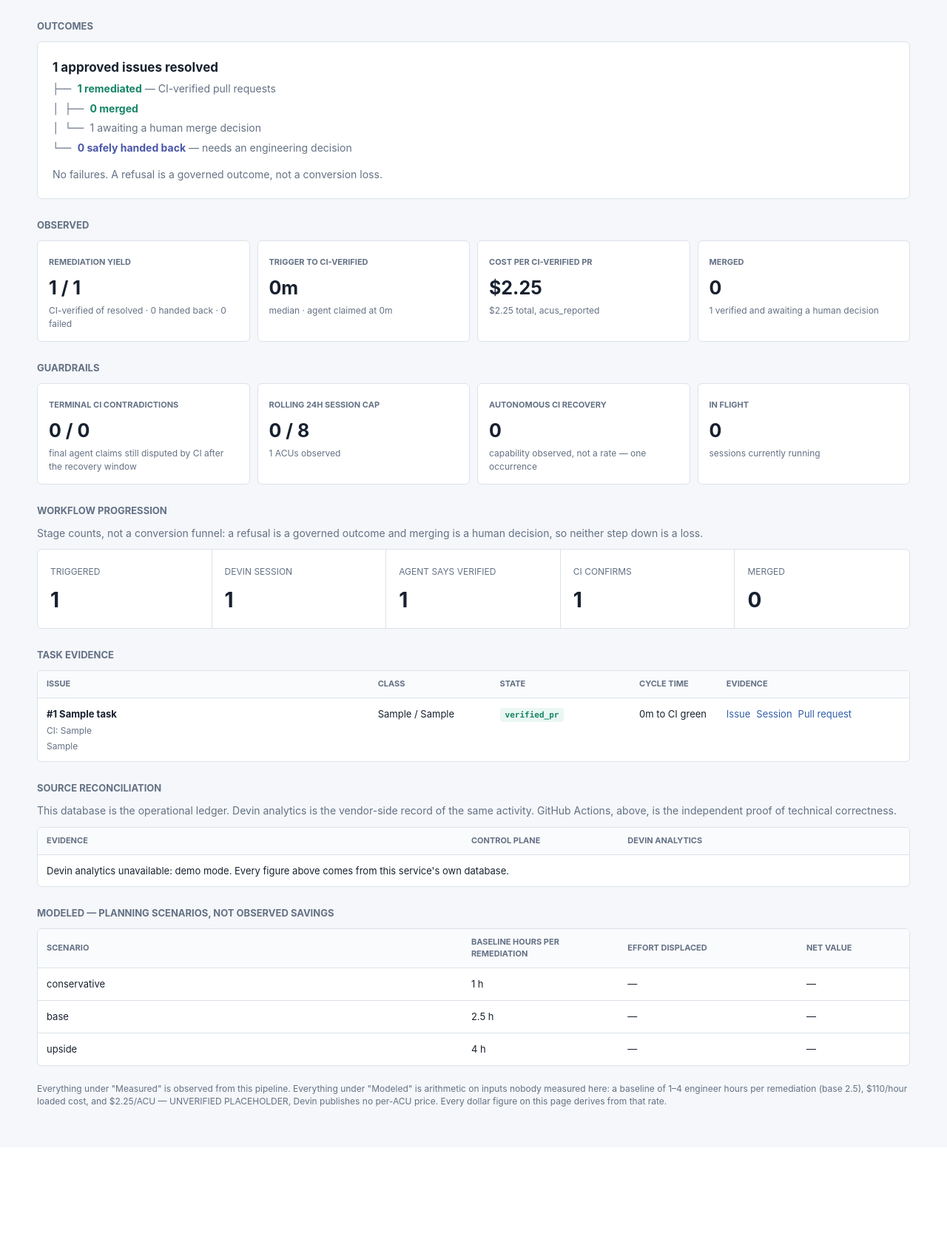
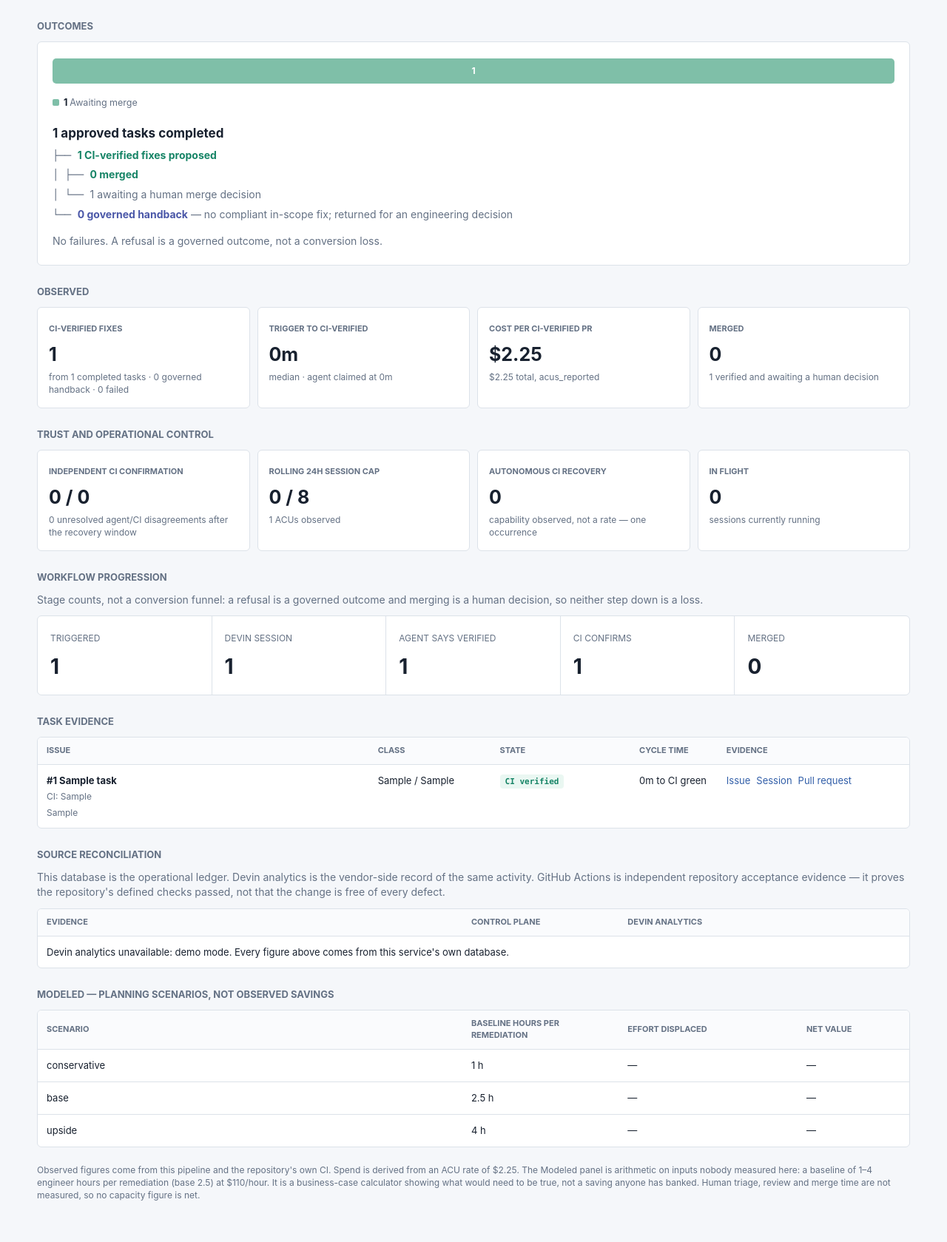
Before and after one commit to harry1174/remediation-gate, a FastAPI app: page / in a window 1280 px wide. Shown: the part 100-1779 px from the top of the page at 74% size. Before the commit the page ends 1596 px from the top, so only its background shows below. Run offline with FastAPI, Linux system fonts and the light colour scheme; tables that the repository leaves empty hold one stand-in row (values such as "Sample post").

Commit message:
Correct the footer, soften the claims, and draw the outcome split
The footer said everything under "Measured" — a section renamed to "Observed" —
and that every dollar figure derives from the ACU rate. The opposite is true on
this account: no ACUs are reported, so the $5.72 was read from the account
balance and no figure on the page is ACU-derived. That contradiction was visible
on screen and is the kind a sceptical reader finds first.

Terminology now claims only what merged evidence supports. "4 approved tasks
completed, 3 CI-verified fixes proposed, 2 merged, 1 awaiting merge, 1 governed
handback" — a proposed fix has not landed until someone merges it, and a
handback adjudicated correctly did not resolve the underlying issue.

"Remediation yield 3/4" reads as a 75% success rate and made the handback look
like a miss, which is the same error the funnel made a level down. Plain counts
instead. "Terminal CI contradictions" is now "Independent CI confirmation 3/3",
which a reader parses faster and which says the same thing positively.

CI is described as independent repository acceptance evidence rather than proof
of technical correctness: it proves the defined checks passed, not that the
change is free of defects.

Outcomes gains a proportional bar so the split reads at a glance, and the task
table shows human-facing labels with the implementation state as a tooltip. The
refusal's full reasoning was making one row enormous; the row now carries the
headline and the session link carries the argument.

```diff
--- a/app/templates/dashboard.html
+++ b/app/templates/dashboard.html
@@ -71,6 +71,15 @@
     .tree .good { color: var(--green); font-weight: 650; }
     .tree .neutral { color: var(--indigo); font-weight: 650; }
     .tree .note { color: var(--muted); }
+    .split { display: flex; height: 34px; border-radius: 5px; overflow: hidden; margin: 4px 0 14px; }
+    .split span { display: flex; align-items: center; justify-content: center; color: #fff; font: 650 12px Inter, system-ui, sans-serif; min-width: 2px; }
+    .seg-merged { background: var(--green); }
+    .seg-awaiting { background: #7fbfa8; }
+    .seg-handback { background: var(--indigo); }
+    .seg-failed { background: var(--red); }
+    .legend { display: flex; flex-wrap: wrap; gap: 16px; font-size: 12.5px; color: var(--muted); margin-bottom: 14px; }
+    .legend b { color: var(--ink); }
+    .dot { display: inline-block; width: 9px; height: 9px; border-radius: 2px; margin-right: 6px; vertical-align: baseline; }
     footer { margin-top: 22px; color: var(--muted); font-size: 12px; }
     @media (max-width: 800px) {
       .stats { grid-template-columns: repeat(2, minmax(0, 1fr)); }
@@ -108,7 +117,7 @@
   </section>
 
   <section>
-    <h2>Guardrails</h2>
+    <h2>Trust and operational control</h2>
     <div class="stats" id="guardrails"></div>
   </section>
 
@@ -131,7 +140,7 @@
 
   <section>
     <h2>Source reconciliation</h2>
-    <p class="subtitle" style="margin:0 0 11px">This database is the operational ledger. Devin analytics is the vendor-side record of the same activity. GitHub Actions, above, is the independent proof of technical correctness.</p>
+    <p class="subtitle" style="margin:0 0 11px">This database is the operational ledger. Devin analytics is the vendor-side record of the same activity. GitHub Actions is independent repository acceptance evidence — it proves the repository's defined checks passed, not that the change is free of every defect.</p>
     <div class="panel">
       <table>
         <thead><tr><th>Evidence</th><th>Control plane</th><th>Devin analytics</th><th></th></tr></thead>
@@ -187,15 +196,47 @@
     root.replaceChildren();
     const box = document.createElement('div');
     box.className = 'tree';
+
+    // A proportional bar reads in a glance; the tree beneath it explains the
+    // structure. Merging is a human decision and a handback is a governed
+    // outcome, so neither is drawn as a loss.
+    const awaitingN = headline.verified_prs - headline.merged_prs;
+    const segs = [
+      ['seg-merged', headline.merged_prs, 'Merged'],
+      ['seg-awaiting', awaitingN, 'Awaiting merge'],
+      ['seg-handback', headline.handed_back, 'Governed handback'],
+      ['seg-failed', headline.failures, 'Failed'],
+    ].filter(s => s[1] > 0);
+    const total = segs.reduce((sum, s) => sum + s[1], 0) || 1;
+    const bar = document.createElement('div');
+    bar.className = 'split';
+    segs.forEach(([cls, n]) => {
+      const seg = text('span', String(n), cls);
+      seg.style.flex = `${n} 0 0`;
+      bar.append(seg);
+    });
+    box.append(bar);
+    const legend = document.createElement('div');
+    legend.className = 'legend';
+    segs.forEach(([cls, n, label]) => {
+      const item = document.createElement('span');
+      const swatch = document.createElement('i');
+      swatch.className = 'dot ' + cls;
+      item.append(swatch);
+      item.append(text('b', `${n} `));
+      item.append(text('span', label));
+      legend.append(item);
+    });
+    box.append(legend);
     const awaiting = headline.verified_prs - headline.merged_prs;
     const rows = [
-      ['lead', `${headline.resolved} approved issues resolved`],
-      ['branch', `├── `, 'good', `${headline.verified_prs} remediated`, 'note',
-        ` — CI-verified pull requests${headline.autonomous_ci_recoveries ? `, ${headline.autonomous_ci_recoveries} after recovering from a red build unaided` : ''}`],
+      ['lead', `${headline.resolved} approved tasks completed`],
+      ['branch', `├── `, 'good', `${headline.verified_prs} CI-verified fixes proposed`, 'note',
+        `${headline.autonomous_ci_recoveries ? ` — ${headline.autonomous_ci_recoveries} after recovering from a red build unaided` : ''}`],
       ['branch', `│   ├── `, 'good', `${headline.merged_prs} merged`, 'note', ''],
       ['branch', `│   └── `, 'note', `${awaiting} awaiting a human merge decision`, 'note', ''],
-      ['branch', `└── `, 'neutral', `${headline.handed_back} safely handed back`, 'note',
-        ' — needs an engineering decision'],
+      ['branch', `└── `, 'neutral', `${headline.handed_back} governed handback`, 'note',
+        ' — no compliant in-scope fix; returned for an engineering decision'],
     ];
     rows.forEach(row => {
       const line = document.createElement('div');
@@ -222,8 +263,8 @@
     // "is this contained?" rather than "did it work?" lives in guardrails.
     const root = document.getElementById('stats');
     root.replaceChildren();
-    addStat(root, 'Remediation yield', `${headline.verified_prs} / ${headline.resolved}`,
-      `CI-verified of resolved · ${headline.handed_back} handed back · ${headline.failures} failed`);
+    addStat(root, 'CI-verified fixes', String(headline.verified_prs),
+      `from ${headline.resolved} completed tasks · ${headline.handed_back} governed handback · ${headline.failures} failed`);
     addStat(root, 'Trigger to CI-verified', headline.median_minutes_to_verified == null ? '—' : `${headline.median_minutes_to_verified}m`,
       headline.median_minutes_to_agent_pr == null ? 'median' : `median · agent claimed at ${headline.median_minutes_to_agent_pr}m`);
     addStat(root, 'Cost per CI-verified PR', headline.cost_per_verified_pr_usd == null ? '—' : `$${headline.cost_per_verified_pr_usd}`,
@@ -233,8 +274,8 @@
     const guard = document.getElementById('guardrails');
     guard.replaceChildren();
     if (headline.ci_confirmation === 'required') {
-      addStat(guard, 'Terminal CI contradictions', `${headline.terminal_ci_contradictions} / ${headline.ci_adjudicated}`,
-        'final agent claims still disputed by CI after the recovery window');
+      addStat(guard, 'Independent CI confirmation', `${headline.ci_adjudicated - headline.terminal_ci_contradictions} / ${headline.ci_adjudicated}`,
+        `${headline.terminal_ci_contradictions} unresolved agent/CI disagreements after the recovery window`);
     } else {
       addStat(guard, 'CI confirmation', 'disabled', 'verified rests on the agent self-report');
     }
@@ -298,6 +339,23 @@
     return anchor;
   }
 
+  // Implementation state names are not for a reader. A VP should not have to
+  // know what `agent_verified_pr` means; the raw value stays as a tooltip.
+  const STATE_LABEL = {
+    merged: 'Merged',
+    verified_pr: 'CI verified',
+    agent_verified_pr: 'Awaiting CI',
+    blocked: 'Governed handback',
+    no_change_needed: 'No change needed',
+    failed_verification: 'CI rejected',
+    failed: 'Failed',
+    timed_out: 'Timed out',
+    running: 'Devin working',
+    dispatched: 'Session starting',
+    dispatching: 'Dispatching',
+    queued: 'Queued',
+  };
+
   function renderTasks(tasks) {
     const root = document.getElementById('tasks');
     const empty = document.getElementById('empty');
@@ -308,11 +366,22 @@
       const issue = document.createElement('td');
       issue.append(text('span', `#${task.issue_number} ${task.title}`, 'task-title'));
       issue.append(text('span', task.checks_conclusion ? `CI: ${task.checks_conclusion}` : 'no CI verdict yet', 'task-meta'));
-      if (task.failure_reason) issue.append(text('span', task.failure_reason, 'reason'));
+      if (task.failure_reason) {
+        const full = task.failure_reason;
+        const short = task.state === 'blocked'
+          ? 'No compliant in-scope fix; returned for an engineering decision.'
+          : (full.length > 120 ? full.slice(0, 117) + '…' : full);
+        const node = text('span', short, 'reason');
+        node.title = full;
+        issue.append(node);
+      }
       row.append(issue);
       row.append(text('td', `${task.class} / ${task.severity}`));
       const stateCell = document.createElement('td');
-      stateCell.append(text('span', task.state, `state ${task.state}`));
+      const label = STATE_LABEL[task.state] || task.state;
+      const badge = text('span', label, `state ${task.state}`);
+      badge.title = task.state;
+      stateCell.append(badge);
       row.append(stateCell);
       row.append(text('td', task.minutes_to_verified != null ? `${task.minutes_to_verified}m to CI green` : `${task.elapsed_minutes}m elapsed`));
       const evidence = document.createElement('td');
@@ -346,7 +415,17 @@
       renderCorroboration(data.headline);
       renderTasks(data.tasks);
       const a = data.assumptions;
-      document.getElementById('assumptions').textContent = `Everything under "Measured" is observed from this pipeline. Everything under "Modeled" is arithmetic on inputs nobody measured here: a baseline of ${a.baseline_human_hours[0]}–${a.baseline_human_hours[2]} engineer hours per remediation (base ${a.baseline_human_hours[1]}), $${a.engineer_hourly_cost_usd}/hour loaded cost, and $${a.acu_unit_cost_usd}/ACU${a.acu_unit_cost_verified ? ' (measured against this account)' : ' — UNVERIFIED PLACEHOLDER, Devin publishes no per-ACU price'}. Every dollar figure on this page derives from that rate.`;
+      const measured = data.headline.cost_basis.indexOf('balance') !== -1;
+      document.getElementById('assumptions').textContent =
+        `Observed figures come from this pipeline and the repository's own CI. `
+        + (measured
+            ? `Spend of $${data.headline.total_execution_cost_usd} was read from the Devin account balance before and after each run — this plan reports no ACU consumption, so no dollar figure here is derived from an ACU rate. `
+            : `Spend is derived from an ACU rate of $${a.acu_unit_cost_usd}. `)
+        + `The Modeled panel is arithmetic on inputs nobody measured here: a baseline of `
+        + `${a.baseline_human_hours[0]}\u2013${a.baseline_human_hours[2]} engineer hours per remediation `
+        + `(base ${a.baseline_human_hours[1]}) at $${a.engineer_hourly_cost_usd}/hour. It is a business-case `
+        + `calculator showing what would need to be true, not a saving anyone has banked. `
+        + `Human triage, review and merge time are not measured, so no capacity figure is net.`;
     } catch (_) {
       document.getElementById('repo').textContent = 'Metrics unavailable';
     }
```
